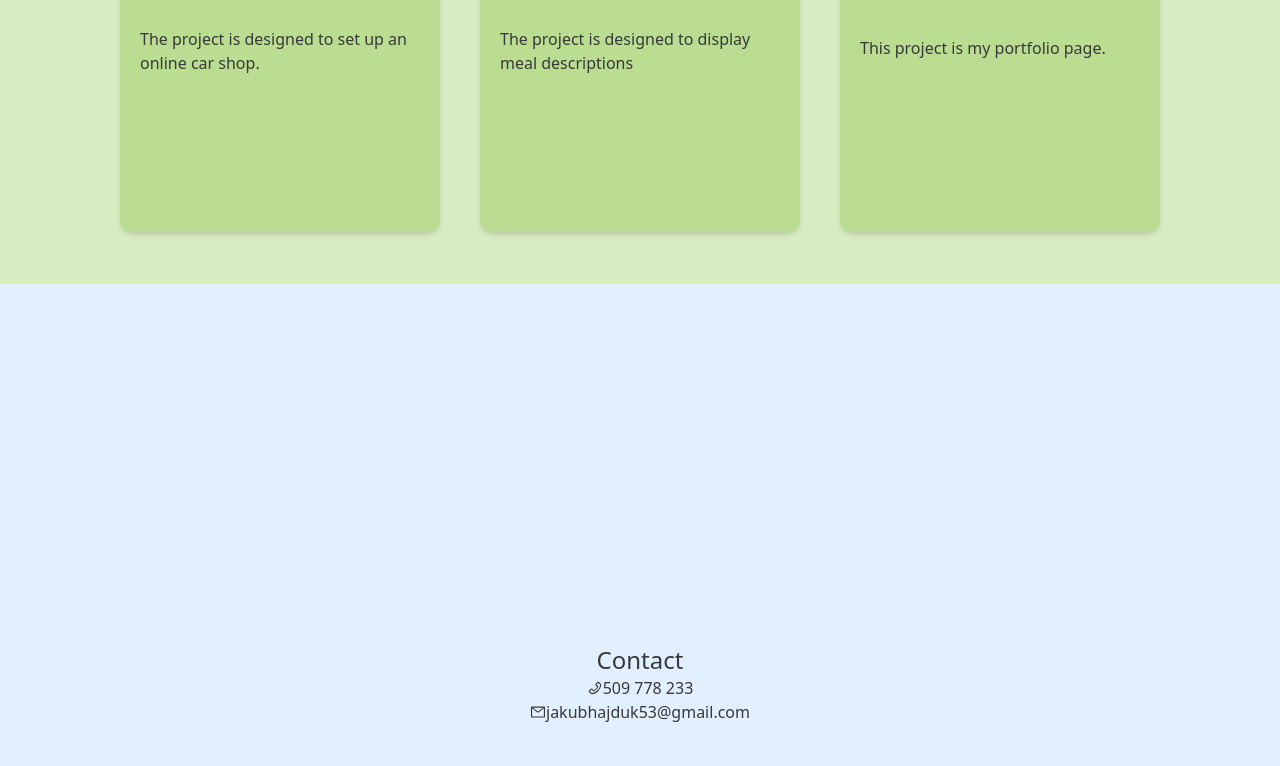
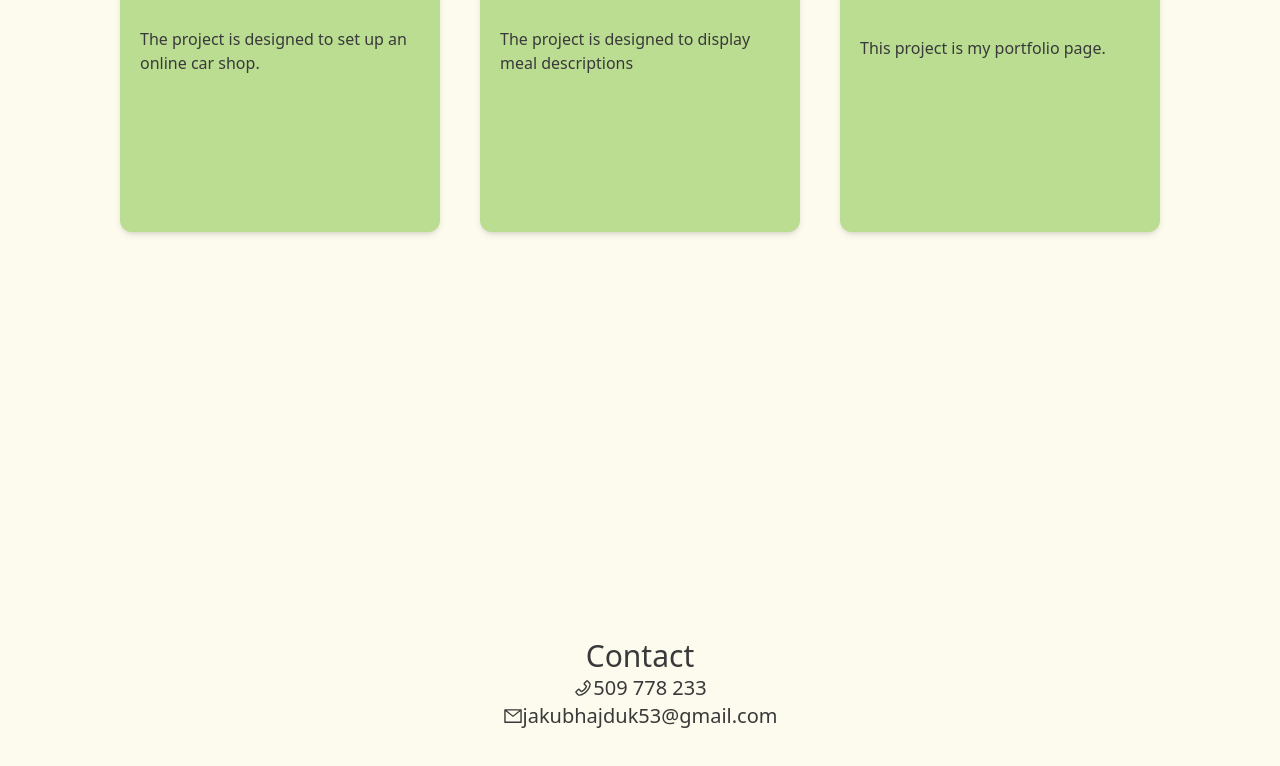
Before and after one commit to jakubhajduk53/portfolio, a React (Create React App) app: page / in a window 1280 px wide. Shown: the part 2116-2882 px from the top of the page. Built offline with nearby package versions, Linux system fonts and the light colour scheme.

Commit message:
style: change site colors

```diff
--- a/src/pages/Contact.js
+++ b/src/pages/Contact.js
@@ -4,16 +4,19 @@ function Contact() {
   return (
     <div
       id="contact"
-      className="grid content-center justify-items-center w-full h-screen bg-blue-100"
+      className="grid content-center justify-items-center w-full h-screen "
     >
       <div className="grid justify-items-center">
-        <div className="text-2xl">Contact</div>
-        <div className="flex items-center">
+        <div className="text-xl md:text-3xl select-none">Contact</div>
+        <div className="flex items-center text-lg md:text-xl select-none">
           <AiOutlinePhone /> 509 778 233
         </div>
-        <div className="flex items-center">
+        <a
+          href="mailto:jakubhajduk53@gmail.com"
+          className="flex items-center text-lg md:text-xl hover:text-blue-700"
+        >
           <AiOutlineMail /> jakubhajduk53@gmail.com
-        </div>
+        </a>
       </div>
     </div>
   );
--- a/src/pages/MainPage.js
+++ b/src/pages/MainPage.js
@@ -6,7 +6,7 @@ import Contact from "./Contact";
 
 function MainPage() {
   return (
-    <div>
+    <div className="bg-ivory">
       <Header />
       <About />
       <Technologies />
--- a/src/pages/Projects.js
+++ b/src/pages/Projects.js
@@ -1,4 +1,3 @@
-import { useState } from "react";
 import { projectsDescriptions } from "../data/descriptions";
 import { Project } from "../components";
 
@@ -6,7 +5,7 @@ function Projects() {
   return (
     <div
       id="projects"
-      className="grid justify-center place-items-center w-full h-screen bg-tea-green"
+      className="grid justify-center place-items-center w-full h-screen"
     >
       <div className="self-end mb-5 text-xl md:text-3xl row-span-1">
         My projects
--- a/src/pages/Technologies.js
+++ b/src/pages/Technologies.js
@@ -5,7 +5,7 @@ function Technologies() {
   return (
     <div
       id="technologies"
-      className="grid content-center w-full h-screen bg-light-colombia-blue overflow-y-scroll md:overflow-auto"
+      className="grid content-center w-full h-screen overflow-y-scroll md:overflow-auto"
     >
       <div className="grid pt-10 gap-5 text-center justify-items-center place-items-center">
         <div>
```
